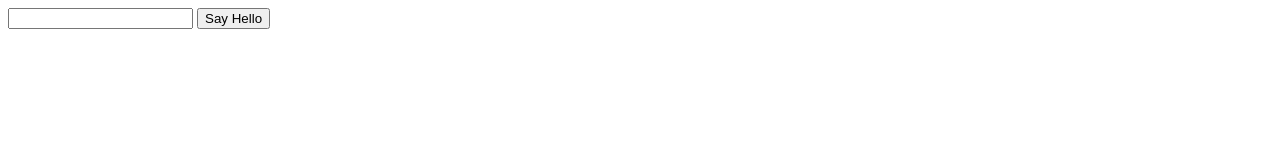
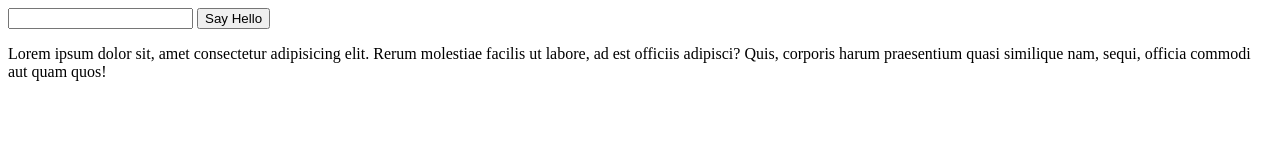
Before and after one commit to colin-bennett/git_review, a plain HTML site: page index.html in a window 1280 px wide. Drawn offline with Linux system fonts and the light colour scheme.

Commit message:
Added a sec ond paragraph

```diff
--- a/index.html
+++ b/index.html
@@ -13,6 +13,13 @@
       <button type="button">Say Hello</button>
     </form>
     <p class="message"></p>
+
+    <p>
+      Lorem ipsum dolor sit, amet consectetur adipisicing elit. Rerum molestiae
+      facilis ut labore, ad est officiis adipisci? Quis, corporis harum
+      praesentium quasi similique nam, sequi, officia commodi aut quam quos!
+    </p>
+
     <script src="scripts/scripts.js"></script>
   </body>
 </html>
```
